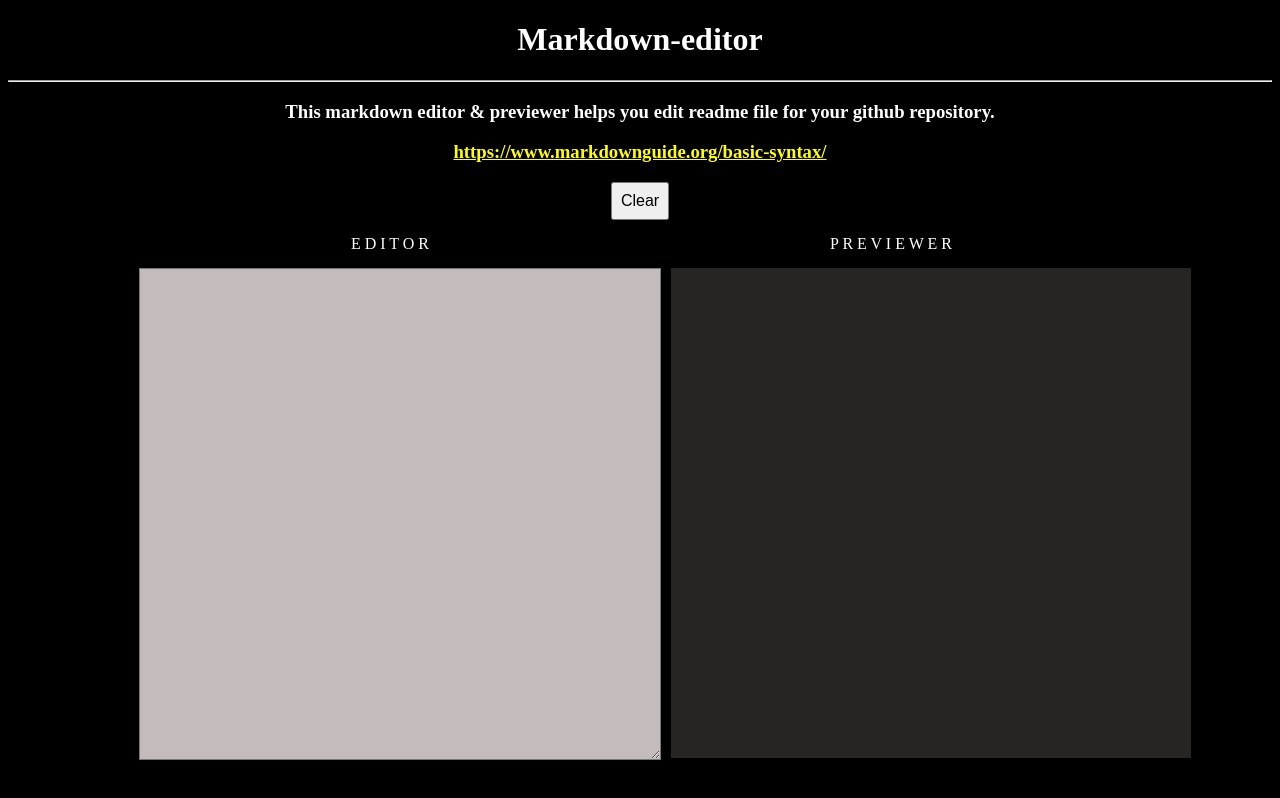
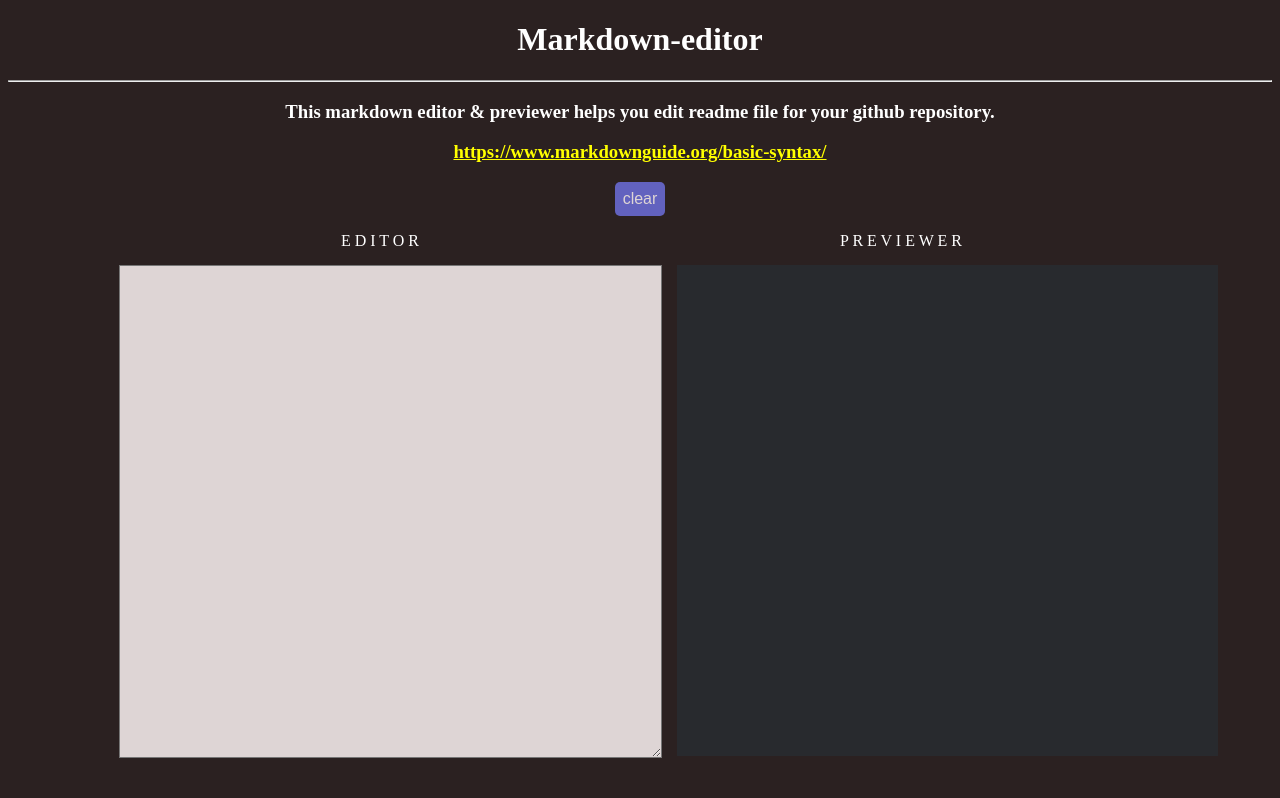
Before and after one commit to grbeno/markdown-editor, a React (Create React App) app: page / in a window 1280 px wide. Built offline with nearby package versions, Linux system fonts and the light colour scheme.

Commit message:
update-colors

```diff
--- a/src/App.css
+++ b/src/App.css
@@ -1,6 +1,6 @@
 
 body {
-  background-color: black;
+  background-color: rgb(43, 33, 33);
 }
 
 .App {
@@ -27,19 +27,32 @@ textarea {
   display: block;
   padding: 2%;
   font-size: 18px;
-  background-color: rgb(196, 188, 188);
-  width: 500px;
+  background-color: rgb(222, 213, 213);
+  width: 520px;
   height: 470px;
-  text-align: left;
 }
 
 #preview {
   display: block;
   padding: 2%;
-  margin-left: 6%;
-  background-color: rgb(39, 36, 36);
+  margin-left: 7%;
+  background-color: rgb(40, 42, 46);
   color: rgb(247, 243, 7);
-  width: 500px;
+  width: 520px;
   height: 470px;
   text-align: left;
+  overflow: auto;
 }
+
+#clear {
+  background: #6262bf;
+  color: rgb(222, 213, 213);
+  border: none;
+  border-radius: 5px;
+  font-size: 16px;
+  padding: 8px;
+}
+
+#clear:hover {
+  background-color: #7f79c7;
+}
--- a/src/App.js
+++ b/src/App.js
@@ -31,11 +31,11 @@ function App() {
       <hr />
       <h3>This markdown editor & previewer helps you edit readme file for your github repository.</h3>
       <h3><a style={{color: 'yellow'}} href="https://www.markdownguide.org/basic-syntax/">https://www.markdownguide.org/basic-syntax/</a></h3>
-      <button onClick={clearButton} style={{fontSize: '16px', padding: '8px'}}>Clear</button>
+      <button id="clear" onClick={clearButton}>clear</button>
       <div class="container">
         <div class="page">
           <div class="title">E D I T O R</div>
-          <textarea type="text" value={text} onChange={handleChange}></textarea>
+          <textarea id="myTextarea" type="text" value={text} onChange={handleChange}></textarea>
         </div>
         <div class="page">
           <div class="title">P R E V I E W E R</div>
```
